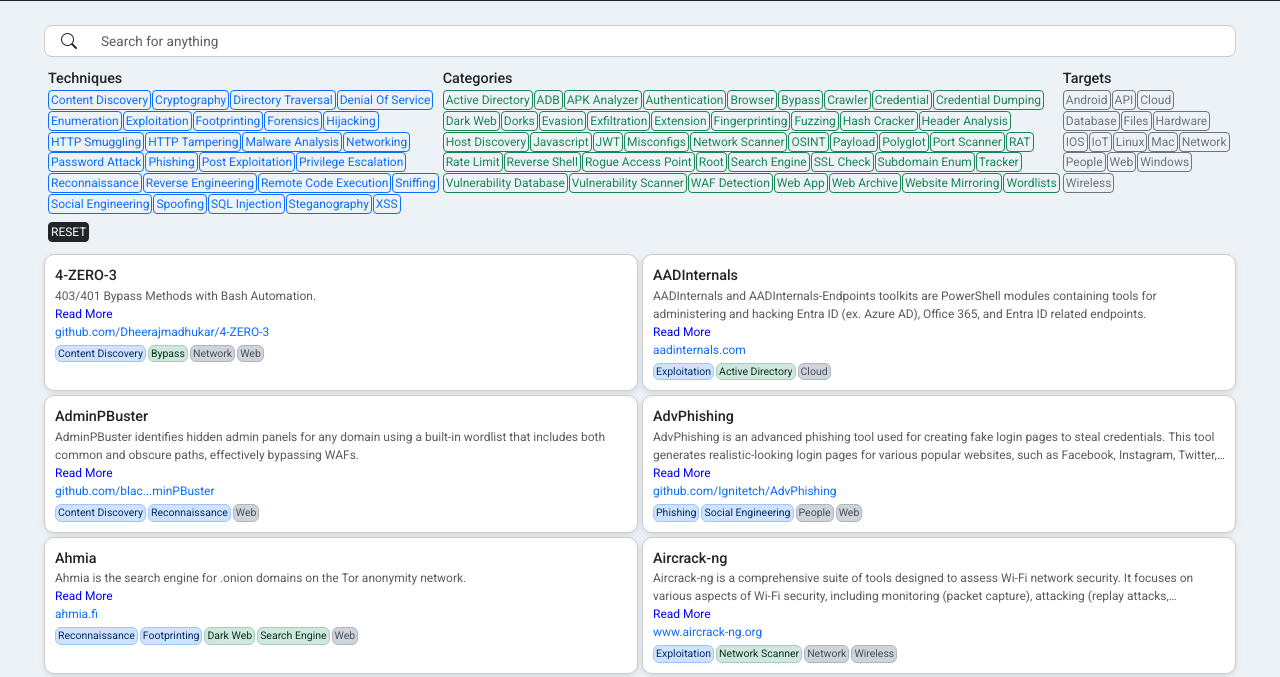
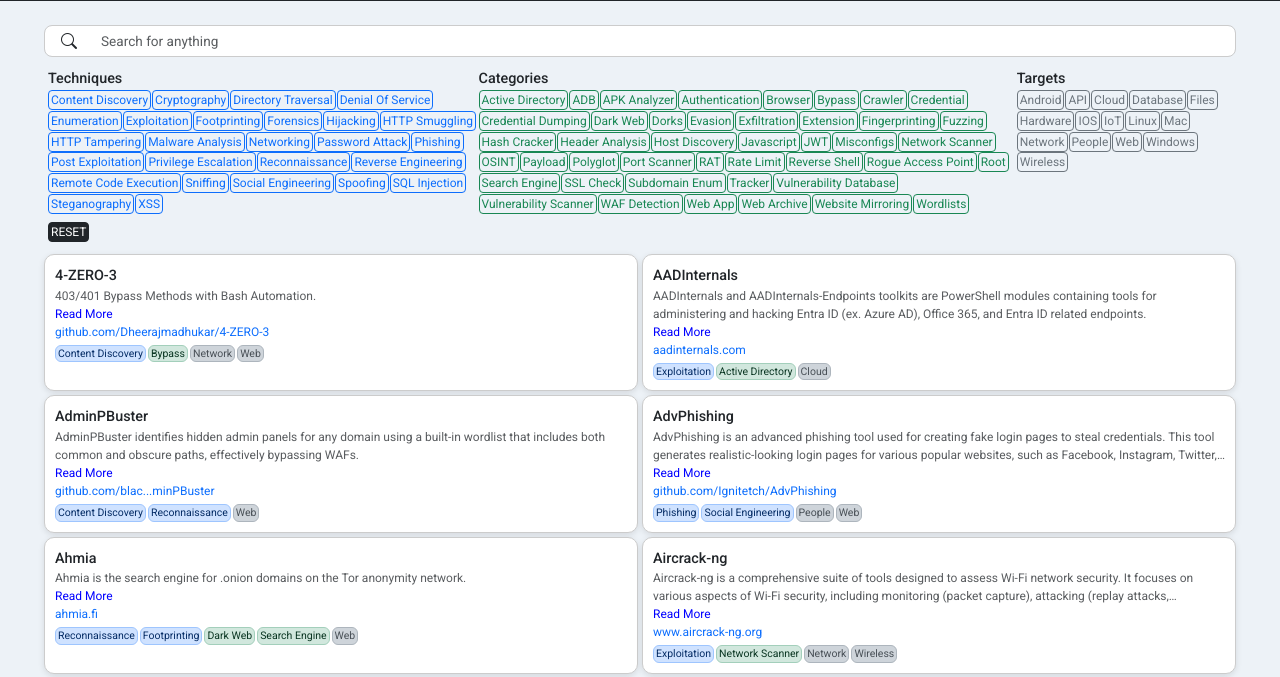
Before and after one commit to itspatkar/CyberToolkit, a plain HTML site: page index.html in a window 1280 px wide. Shown: the part 59-736 px from the top of the page. Drawn offline with nearby package versions, Linux system fonts and the light colour scheme.

Commit message:
Refactor UI

```diff
--- a/assets/css/style.css
+++ b/assets/css/style.css
@@ -75,7 +75,7 @@ a {
 }
 .filter-box {
     display: grid;
-    grid-template-columns: 7fr 11fr 3fr;
+    grid-template-columns: 4fr 5fr 2fr;
     gap: 0;
     line-height: 1.25rem;
 }
```
